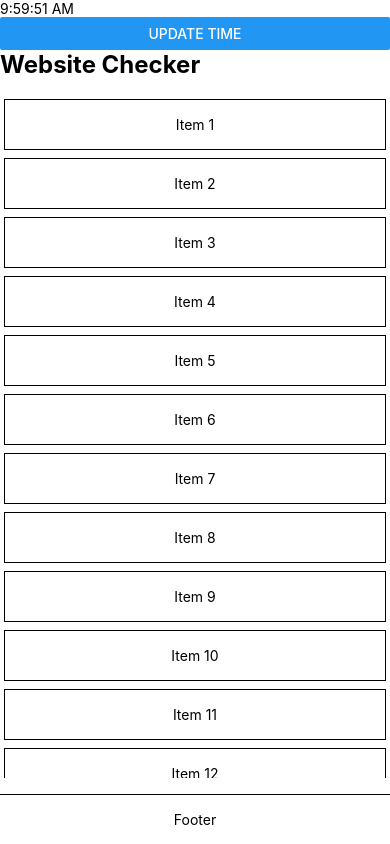
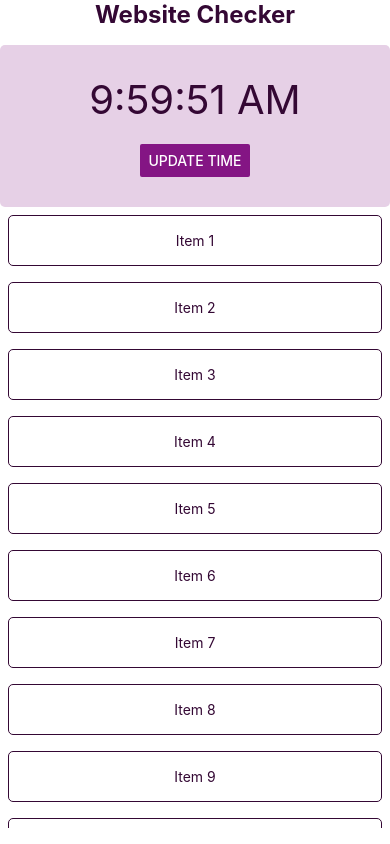
Before and after one commit to 2aMargot/webSiteChecker, a React Native app: screen / in a window 390 px wide. Built offline with nearby package versions, Linux system fonts and the light colour scheme.

Commit message:
Fix Heure

```diff
--- a/App.js
+++ b/App.js
@@ -1,16 +1,28 @@
 import React from 'react';
-import {StyleSheet, SafeAreaView } from 'react-native';
+import {StyleSheet, SafeAreaView, ScrollView, View, Text} from 'react-native';
 import ListHeader from './src/components/ListHeader';
 import ListFooter from './src/components/ListFooter';
-import Heure from './src/Heure';
 
 const App = () => {
 
+  const data = Array.from({ length: 20 }, (_, i) => `Item ${i + 1}`);
+
   return (
     <SafeAreaView style={styles.container}>
-      <Heure />
+      <ScrollView style={styles.scrollView}>
       <ListHeader />
+
+      {data.map((item, index) => (
+      <View key={index} style={styles.block}>
+        <Text style={styles.item}>{item}</Text>
+      </View>
+      ))}
+
       <ListFooter />
+
+      </ScrollView>
+
+
     </SafeAreaView>
   );
 };
@@ -20,6 +32,22 @@
     flex: 1,
     padding: 16,
   },
+  scrollView: {
+    flex: 2,
+    marginBottom: 16,
+  },
+  item: {
+    color: '#340834',
+  },
+  block: {
+    flex: 1,
+    padding: 16,
+    margin: 8,
+    borderWidth: 1,
+    borderColor: '#340834',
+    borderRadius:5,
+    alignItems: 'center',
+},
 });
 
 export default App;
--- a/src/Heure.js
+++ /dev/null
@@ -1,28 +0,0 @@
-import { useState } from "react";
-import { Button, Text, View } from "react-native"
-
-
-const Heure =() => {
-
-    const [time, setTime]=useState(new Date());
-
-    function update(){
-        setTime(new Date());
-    }
-
-    return(
-        <View>
-            <Text>
-                {time.toLocaleTimeString()}
-            </Text>
-            <Button
-            title="UpDate Time"
-            onPress={update}
-            />
-        </View>
-    )
-}
-
-
-
-export default Heure;
--- /dev/null
+++ b/src/components/Heure.js
@@ -0,0 +1,27 @@
+import { useState } from "react";
+import { Button, StyleSheet, Text, View } from "react-native"
+
+
+const Heure =({ time }) => {
+    return(
+        <View style={styles.container}>
+            <Text style={styles.timeText}>
+                {time.toLocaleTimeString()}
+            </Text>
+        </View>
+    )
+}
+
+const styles = StyleSheet.create({
+
+    timeText: {
+        fontSize: 40,
+        marginBottom: 20,
+        color: '#340834',
+        textAlign: 'center'
+    },
+})
+
+
+
+export default Heure;
--- a/src/components/ListHeader.js
+++ b/src/components/ListHeader.js
@@ -1,18 +1,28 @@
 import React from 'react';
-import { View, Text, StyleSheet, ScrollView} from 'react-native';
+import { useState } from "react";
+import { View, Text, StyleSheet, Button} from 'react-native';
+import Heure from './Heure';
 
 const ListHeader = () => {
 
-const data = Array.from({ length: 20 }, (_, i) => `Item ${i + 1}`);
+    const [time, setTime]=useState(new Date());
+
+    function update(){
+        setTime(new Date());
+    }
+
 return(
-<ScrollView style={styles.scrollView}>
-    <Text style={styles.title}>Website Checker</Text>
-    {data.map((item, index) => (
-    <View key={index} style={styles.block}>
-        <Text>{item}</Text>
+    <View>
+        <Text style={styles.title}>Website Checker</Text>
+        <View style={styles.container}>
+            <Heure time={time} />
+            <Button
+                title="UpDate Time"
+                onPress={update}
+                color="#841584"
+            />
+        </View>
     </View>
-    ))}
-</ScrollView>
 )
 
 }
@@ -22,18 +32,16 @@
     fontSize: 24,
     fontWeight: 'bold',
     marginBottom: 16,
+    color:'#340834',
+    textAlign: 'center',
     },
-    scrollView: {
-        flex: 2,
-        marginBottom: 16,
-    },
-    block: {
+    container: {
         flex: 1,
-        padding: 16,
-        margin: 4,
-        borderWidth: 1,
-        borderColor: '#000',
+        justifyContent: 'center',
         alignItems: 'center',
+        backgroundColor: '#E6D0E6',
+        padding: 30,
+        borderRadius: 5,
     },
 });
 
```
